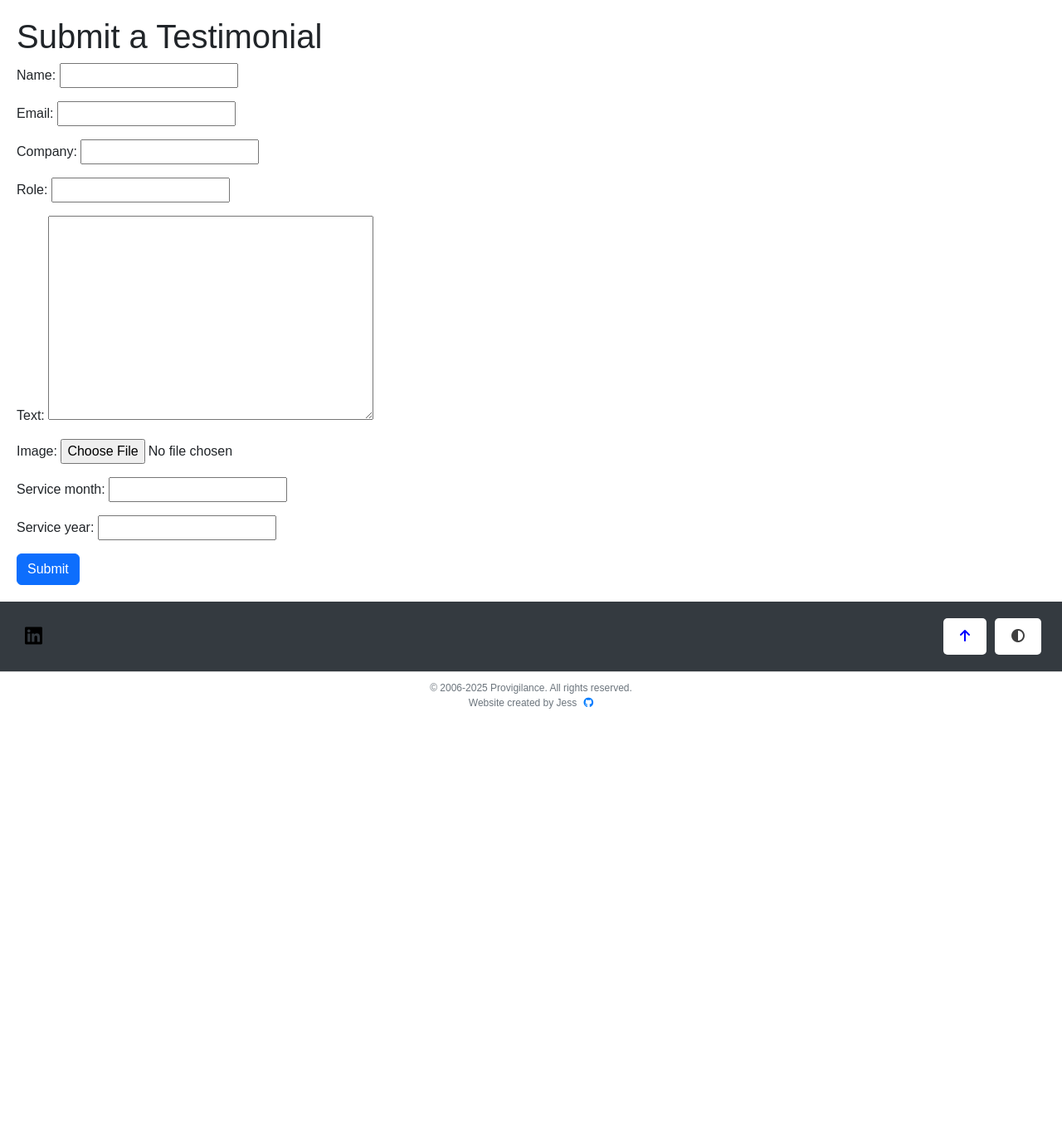
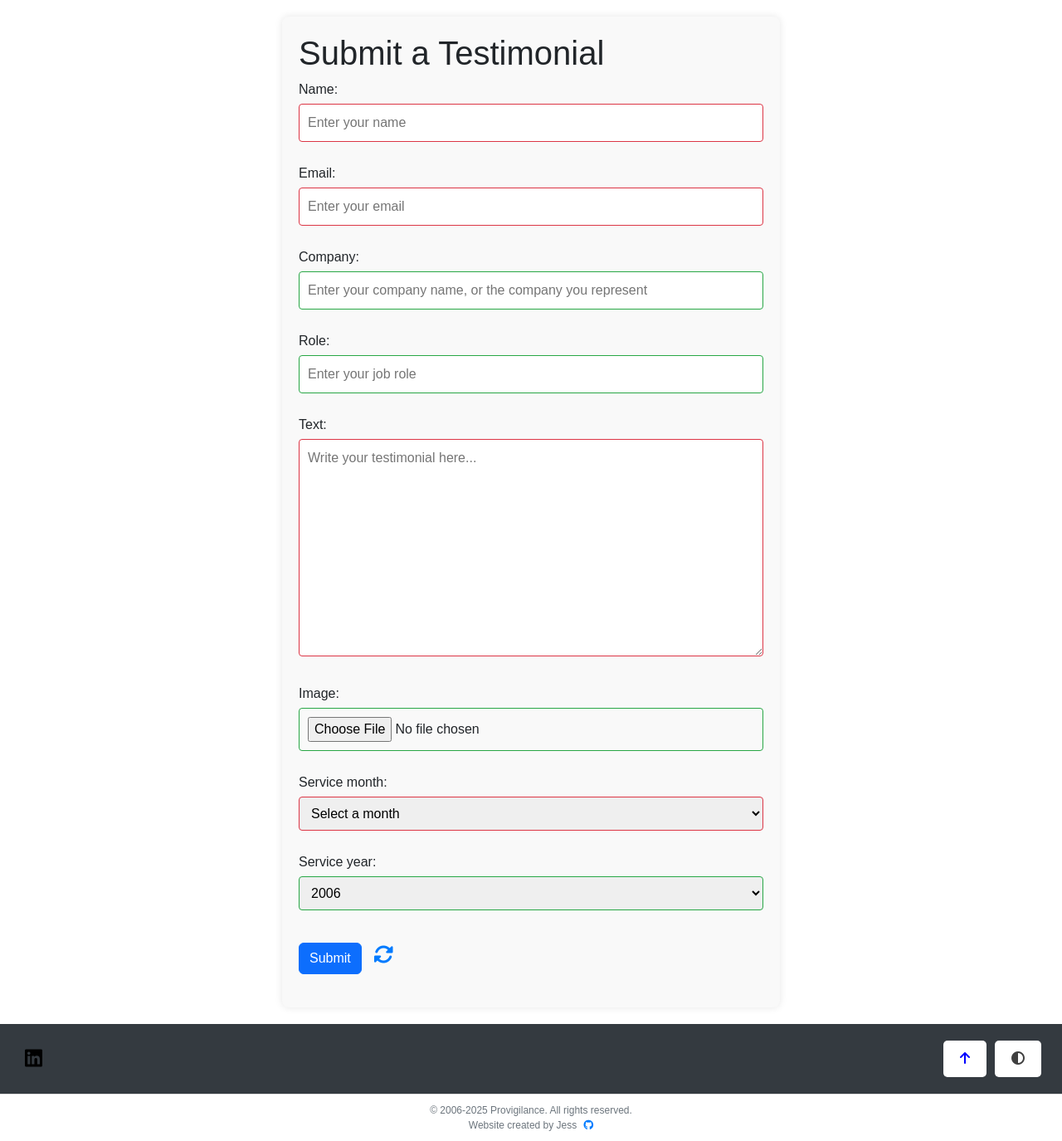
Before and after one commit to jesskins/provigilance, a Django app: page /testimonials/submit/ in a window 1280 px wide. Shown: the part 106-1481 px from the top of the page at 83% size. Before the commit the page ends 960 px from the top, so only its background shows below. Run offline with Django 4.2, Linux system fonts and the light colour scheme; some libraries are stand-ins or nearby versions.

Commit message:
big push to get form design sorted, added some js for clearning the form trying to get working for all text, need to move and adjust buttons still

```diff
--- a/static/style.css
+++ b/static/style.css
@@ -274,3 +274,96 @@ body.dark-mode .footer-content {
 .cta-button button:hover {
     background-color: #0056b3;
 }
+
+
+/* FORMS.PY CSS STYLING */
+
+/* Center the form and style the container */
+.form-container {
+    max-width: 600px;
+    margin: 0 auto;
+    padding: 20px;
+    background-color: #f9f9f9;
+    border-radius: 8px;
+    box-shadow: 0 0 10px rgba(0, 0, 0, 0.1);
+}
+
+/* Form styles */
+form {
+    display: flex;
+    flex-direction: column;
+}
+
+.form-group {
+    margin-bottom: 15px;
+}
+
+label {
+    display: block;
+    margin-bottom: 5px;
+}
+
+input, select, textarea {
+    width: 100%;
+    padding: 10px;
+    border: 1px solid #ccc;
+    border-radius: 4px;
+    margin-bottom: 10px;
+}
+
+button {
+    padding: 10px 20px;
+    background-color: #007bff;
+    color: white;
+    border: none;
+    border-radius: 4px;
+    cursor: pointer;
+}
+
+button:hover {
+    background-color: #0056b3;
+}
+
+/* Validation styles */
+input:valid, select:valid, textarea:valid {
+    border-color: #28a745;
+}
+
+input:invalid, select:invalid, textarea:invalid {
+    border-color: #dc3545;
+}
+
+
+/* clear button css //
+
+/* Form styles */
+.form-actions {
+    display: flex;
+    justify-content: space-between;
+    align-items: center;
+    margin-top: 20px;
+}
+
+button {
+    padding: 10px 20px;
+    background-color: #007bff;
+    color: white;
+    border: none;
+    border-radius: 4px;
+    cursor: pointer;
+}
+
+button:hover {
+    background-color: #0056b3;
+}
+
+#clear-form {
+    background-color: transparent;
+    color: #007bff;
+    font-size: 24px;
+    padding: 10px;
+}
+
+#clear-form:hover {
+    color: #0056b3;
+}
--- a/testimonials/forms.py
+++ b/testimonials/forms.py
@@ -1,7 +1,40 @@
 from django import forms
 from .models import Testimonial
+import datetime
 
 class TestimonialForm(forms.ModelForm):
+    MONTH_CHOICES = [
+        ('', 'Select a month'),
+        ('January', 'January'),
+        ('February', 'February'),
+        ('March', 'March'),
+        ('April', 'April'),
+        ('May', 'May'),
+        ('June', 'June'),
+        ('July', 'July'),
+        ('August', 'August'),
+        ('September', 'September'),
+        ('October', 'October'),
+        ('November', 'November'),
+        ('December', 'December'),
+    ]
+
+    current_year = datetime.datetime.now().year
+    YEAR_CHOICES = [(year, year) for year in range(2006, current_year + 1)]
+
+    service_month = forms.ChoiceField(choices=MONTH_CHOICES, required=True)
+    service_year = forms.ChoiceField(choices=YEAR_CHOICES, required=True)
+
     class Meta:
         model = Testimonial
         fields = ['name', 'email', 'company', 'role', 'text', 'image', 'service_month', 'service_year']
+        widgets = {
+            'name': forms.TextInput(attrs={'placeholder': 'Enter your name'}),
+            'email': forms.EmailInput(attrs={'placeholder': 'Enter your email'}),
+            'company': forms.TextInput(attrs={'placeholder': 'Enter your company name, or the company you represent'}),
+            'role': forms.TextInput(attrs={'placeholder': 'Enter your job role'}),
+            'text': forms.Textarea(attrs={'placeholder': 'Write your testimonial here...'}),
+            'image': forms.ClearableFileInput(attrs={'placeholder': 'Optional: Upload an image'}),
+            'service_month': forms.Select(attrs={'placeholder': 'In which month did you access our service?'}),
+            'service_year': forms.Select(attrs={'placeholder': 'And, in which year?'}),
+            }
--- a/testimonials/templates/testimonials/submit_testimonial.html
+++ b/testimonials/templates/testimonials/submit_testimonial.html
@@ -9,6 +9,9 @@
         {{ form.as_p }}
         <div class="form-group">
             <button type="submit" class="btn btn-primary">Submit</button>
+            <button type="button" id="clear-form" title="Clear Form">
+                <i class="fas fa-sync-alt"></i>
+            </button>
         </div>
     </form>
 </div>
```
Also changed, not shown: static/scripts.js (+43 -0 lines).
